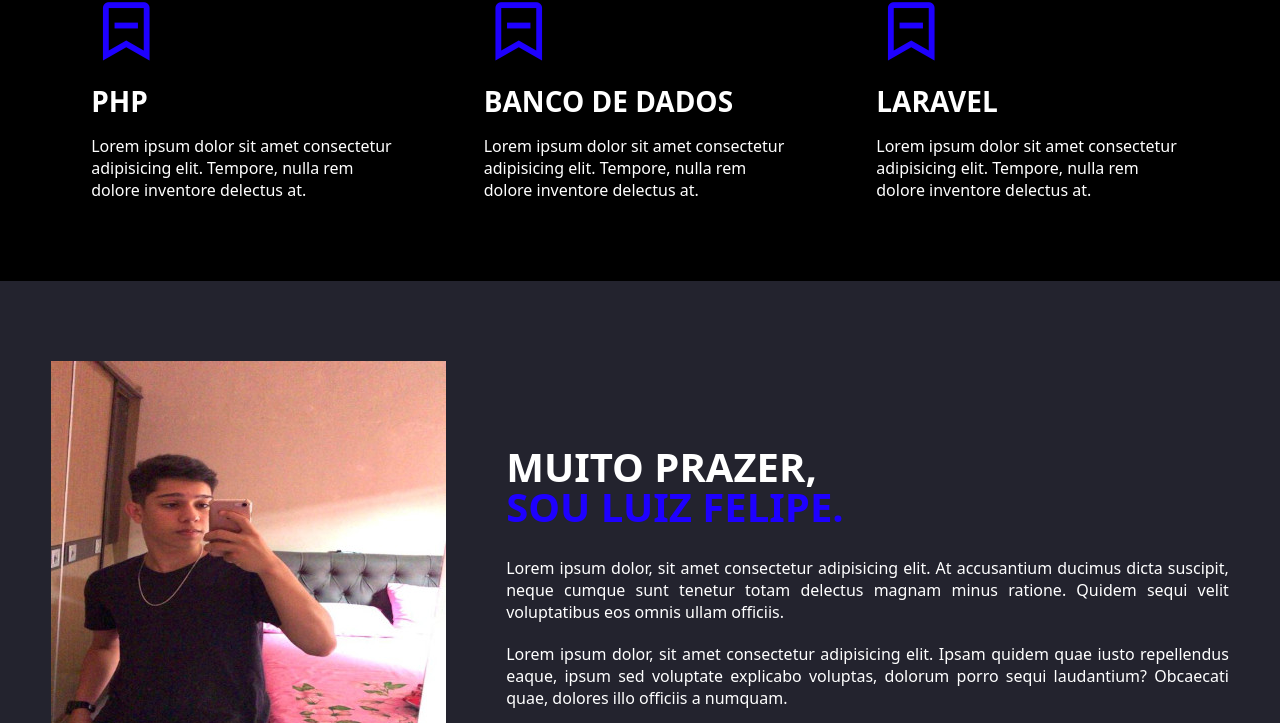
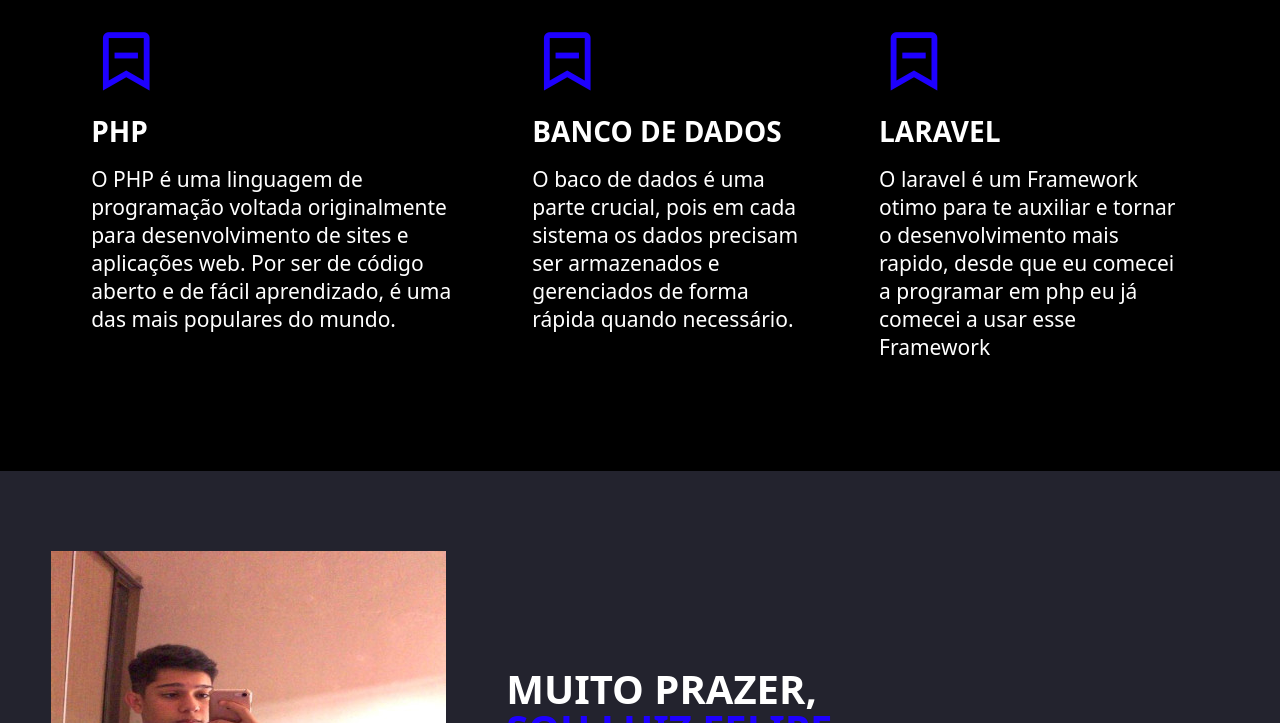
Before and after one commit to Felipex7z/meu-portifolio, a plain HTML site: page index.html in a window 1280 px wide. Shown: the part 1045-1768 px from the top of the page. Drawn offline with nearby package versions, Linux system fonts and the light colour scheme.

Commit message:
comitizinho

```diff
--- a/index.html
+++ b/index.html
@@ -14,14 +14,14 @@
 
 
       <nav>
-        <a class="logo" href="#">Felps Codes</a>
+        <a class="logo" href="https://www.instagram.com/felipex7z?igsh=eDNrN3JvMGVtZnVt" target="_blank">Felps Codes</a>
         <div class="mobile-menu">
           <div class="line1"></div>
           <div class="line2"></div>
           <div class="line3"></div>
         </div>
         <ul class="nav-list">
-          <li><a href="#inicio">Início</a></li>
+          <li><a href="#Especialidades">Especialidades</a></li>
           <li><a href="#sobre">Sobre</a></li>
           <li><a href="#portifolio">Projetos</a></li>
           <li><a href="https://wa.me/+55 6299519839?text=oi%2C%20tudo%20bem%3F" target="_blank">Contato</a></li>
@@ -63,19 +63,22 @@
             <div class="especialidades-box">
               <i class='bx bx-bookmark-minus' ></i>
                 <h3>PHP</h3>
-                <p>Lorem ipsum dolor sit amet consectetur adipisicing elit. Tempore, nulla rem dolore inventore delectus at.</p>
+                <p>O PHP é uma linguagem de programação voltada originalmente para desenvolvimento de sites e aplicações web. Por ser de código aberto e de fácil aprendizado, é uma das mais populares do mundo.</p>
+
             </div><!--especialidades-box-->
 
-            <div class="especialidades-box">
+            <div class="especialidades-box" id="Especialidades">
               <i class='bx bx-bookmark-minus' ></i>
                 <h3>BANCO DE DADOS</h3>
-                <p>Lorem ipsum dolor sit amet consectetur adipisicing elit. Tempore, nulla rem dolore inventore delectus at.</p>
+                <p>O baco de dados é uma parte crucial, pois em cada sistema  os dados precisam ser armazenados e gerenciados de forma rápida quando necessário.
+                    </p>
             </div><!--especialidades-box-->
 
             <div class="especialidades-box">
               <i class='bx bx-bookmark-minus' ></i>
                 <h3>LARAVEL</h3>
-                <p>Lorem ipsum dolor sit amet consectetur adipisicing elit. Tempore, nulla rem dolore inventore delectus at.</p>
+                <p>O laravel é um Framework otimo para te auxiliar e tornar o desenvolvimento mais rapido, desde que eu comecei a programar em php eu já comecei a usar esse Framework
+                </p>
             </div><!--especialidades-box-->
         </div><!--flex-->
     </div><!--interface-->
@@ -90,8 +93,7 @@
 
             <div class="txt-sobre">
                 <h2>MUITO PRAZER, <span>SOU LUIZ FELIPE.</span></h2>
-                <p>Lorem ipsum dolor, sit amet consectetur adipisicing elit. At accusantium ducimus dicta suscipit, neque cumque sunt tenetur totam delectus magnam minus ratione. Quidem sequi velit voluptatibus eos omnis ullam officiis.</p>
-                <p>Lorem ipsum dolor, sit amet consectetur adipisicing elit. Ipsam quidem quae iusto repellendus eaque, ipsum sed voluptate explicabo voluptas, dolorum porro sequi laudantium? Obcaecati quae, dolores illo officiis a numquam.</p>
+                <p>Comecei a programar em 2022 Ao longo dos últimos  anos, tenho  dedicado minha paixão e habilidades ao vasto universo da programação, com especial ênfase na linguagem PHP.  nesse período possui uma mentalidade de aprendizado contínuo. Sempre em busca de desafios mais complexos para me capacitar cada vez mais. </p>
                 <div class="btn-social">
                   <a href="https://www.instagram.com/felipex7z?igsh=eDNrN3JvMGVtZnVt" target="_blank"><i class='bx bxl-instagram'></i></a>
 
--- a/style.css
+++ b/style.css
@@ -359,7 +359,8 @@ max-width: 600px;
 }
 /*minhas especialidades*/
 .especialidades{
-  padding: 40px 4%;
+
+  padding: 70px 4%;
   background: #000000;
 }
 h2.titulo {
@@ -393,6 +394,9 @@ section.especiliadades .flex {
   font-size: 28px;
   margin: 15px 0;
 }
+.especialidades .especialidades-box p{
+  font-size: 21px;
+}
 section.sobre {
   padding: 80px 4%;
 }
@@ -420,6 +424,7 @@ section.sobre .flex {
 .sobre .txt-sobre p {
   margin: 20px 0;
   text-align: justify;
+
 }
 
 .btn-social button {
```
